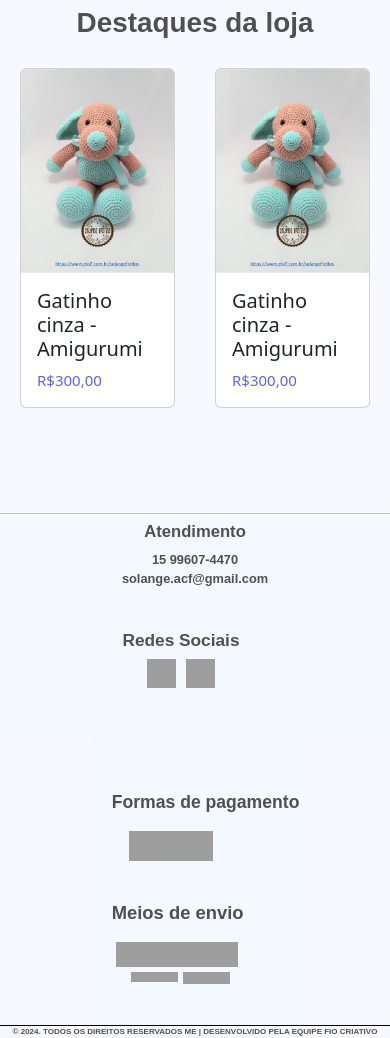
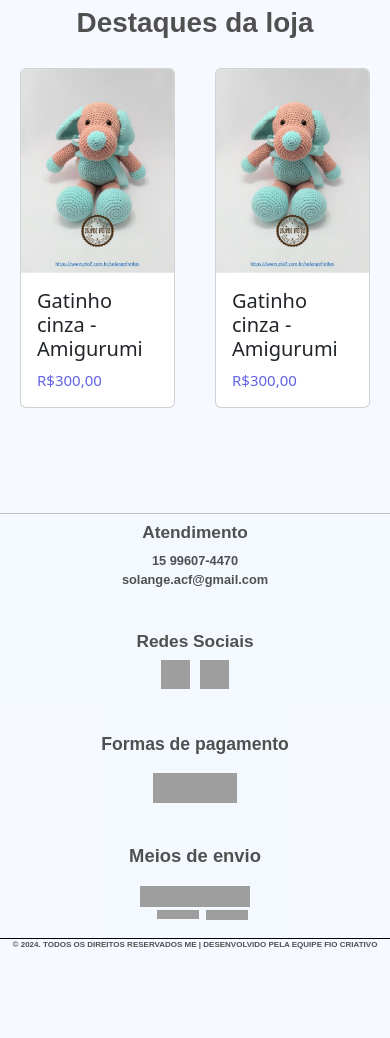
Before and after one commit to PedroMTG/TCC, a PHP site: page /inicio.php in a window 390 px wide. Shown: the part 450-1488 px from the top of the page. After the commit the page ends 1399 px from the top, so only its background shows below. Run offline with PHP 8.4, Linux system fonts and the light colour scheme; some libraries are stand-ins or nearby versions; grey boxes are pictures that could not be loaded.

Commit message:
rodape_finalizado

```diff
--- a/CSS/style.css
+++ b/CSS/style.css
@@ -214,7 +214,7 @@ header{
       }
 
       .r-p{
-        margin-left: 3vh;
+        margin-left: 2vh;
       }
 
       .rodape-redes{
@@ -666,17 +666,15 @@ header{
       }
 
       .rodape-atendimento h1{
-        font-size: 130%;
+        font-size: 135%;
         font-weight: bold;
       }
-
-
 
       .rodape-redes-container{
         display: flex;
         flex-direction: column;
         align-items: center;
-        width: 14vh;
+        justify-content: center;
       }
 
       .rodape-redes{
@@ -694,7 +692,7 @@ header{
         display: flex;
         flex-direction: row;
         align-items: center;
-        margin-block-end: 5vh;
+        margin-block-end: 1vh;
       }
 
       .rodape-img a img{
@@ -703,23 +701,23 @@ header{
       }
 
       .rodape-corpo-2{
-        height: 14vh;
         width: 100%;
         background-color: var(--corfundo);
         display: flex;
         flex-direction: column;
+        align-items: center;
+        justify-content: center;
       }
 
       .rodape-pagamentos{
         font-size: 110%;
-        margin-left: 2.5vh;
-        margin-top: 6vh;
+        margin-top: 3vh;
       }
 
       .rodape-corpo-2 img{
         height: 3.5vh;
         width: 10vh;
-        margin-left: 4.5vh;
+        margin-block-end: 1vh;
       }
 
       .rodape-linha{
@@ -750,39 +748,38 @@ header{
       }
 
       .rodape-corpo-3{
-        height: 20vh;
+        height: 15vh;
         width: 100%;
         background-color: var(--corfundo);
         display: flex;
         flex-direction: column;
+        align-items: center;
+        justify-content: center;
       }
 
       .rodape-envio{
-        margin-top: 5vh;
-        margin-left: 2.5vh;
         font-size: 115%;
       }
 
       .img-rodape-1{
-        margin-left: 3vh;
-        height: 2.9vh;
-        width: 14.5vh;
+        height: 2.5vh;
+        width: 13vh;
       }
 
       .img-rodape-2{
         position: absolute;
-        height: 1.2vh;
-        width: 5.5vh;
-        margin-left: 4.8vh;
-        margin-top: 13.7vh;
+        height: 1vh;
+        width: 5vh;
+        margin-top: 9.5vh;
+        margin-right: 4vh;
       }
 
       .img-rodape-3{
         position: absolute;
-        height: 1.4vh;
-        width: 5.5vh;
-        margin-left: 11vh;
-        margin-top: 13.7vh;
+        height: 1.2vh;
+        width: 5vh;
+        margin-left: 7.6vh;
+        margin-top: 9.7vh;
       }
       .alinha-noob{
         display: flex;
```
